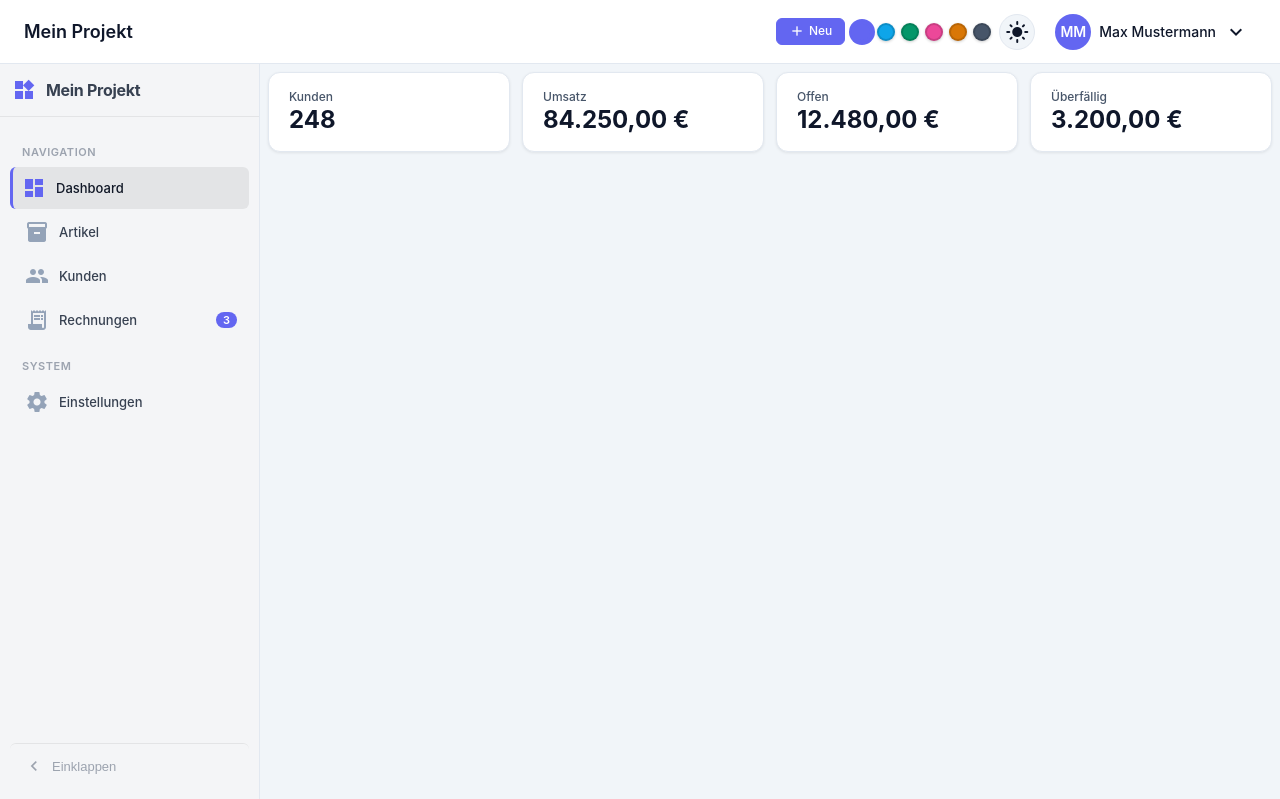
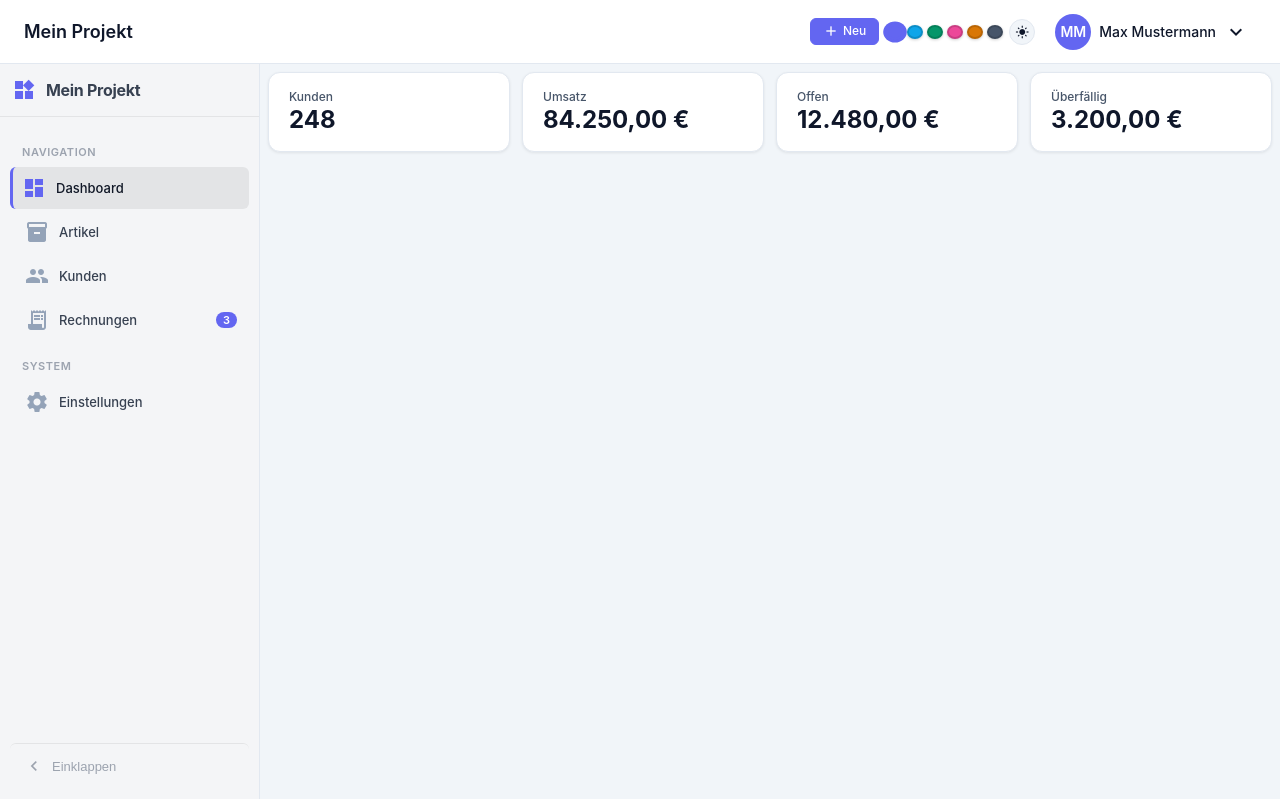
Before and after one commit to mmollay/gridkit, a PHP site: page /skeleton.php in a window 1280 px wide. Shown: the top 799 px of the page. Run offline with PHP 8.4, Linux system fonts and the light colour scheme.

Commit message:
fix(theme): Design-Switcher kompakter — Dots 14px, Toggle 26px

```diff
--- a/css/gridkit.css
+++ b/css/gridkit.css
@@ -1137,10 +1137,10 @@ a.gk-stat-card:hover { box-shadow: var(--gk-shadow-lg); }
 }
 
 /* === THEME SWITCHER WIDGET === */
-.gk-theme-switcher { display: flex; align-items: center; gap: 8px; padding: 2px 0; }
-.gk-theme-colors { display: flex; gap: 6px; }
+.gk-theme-switcher { display: flex; align-items: center; gap: 6px; padding: 1px 0; }
+.gk-theme-colors { display: flex; gap: 4px; }
 .gk-theme-dot {
-    width: 18px; height: 18px; border-radius: 50%; border: 2px solid rgba(255,255,255,.25);
+    width: 14px; height: 14px; border-radius: 50%; border: 2px solid rgba(255,255,255,.25);
     cursor: pointer; transition: all .15s;
     box-shadow: 0 1px 4px rgba(0,0,0,.4), inset 0 1px 0 rgba(255,255,255,.2);
 }
@@ -1151,13 +1151,14 @@ a.gk-stat-card:hover { box-shadow: var(--gk-shadow-lg); }
 [data-gk-mode="light"] .gk-theme-dot.gk-theme-active { border-color: var(--gk-primary); box-shadow: 0 0 0 2px var(--gk-primary); }
 .gk-mode-toggle {
     display: flex; align-items: center; justify-content: center;
-    width: 36px; height: 36px; border-radius: 50%; border: 1.5px solid var(--gk-outline-variant);
+    width: 26px; height: 26px; border-radius: 50%; border: 1.5px solid var(--gk-outline-variant);
     background: var(--gk-surface-container); cursor: pointer;
     color: var(--gk-on-surface); transition: all .15s; flex-shrink: 0;
 }
 .gk-mode-toggle:hover { background: var(--gk-surface-container-high); border-color: var(--gk-outline); }
+.gk-mode-toggle .material-icons { font-size: 14px; }
 /* Dropdown HTML-Items (z.B. Theme-Switcher im Avatar-Menü) */
-.gk-dropdown-html { cursor: default; padding: 8px 16px; }
+.gk-dropdown-html { cursor: default; padding: 6px 16px; }
 .gk-dropdown-html:hover { background: transparent; }
 [data-gk-mode="light"] .gk-mode-dark { display: none; }
 [data-gk-mode="dark"] .gk-mode-light { display: none; }
```
